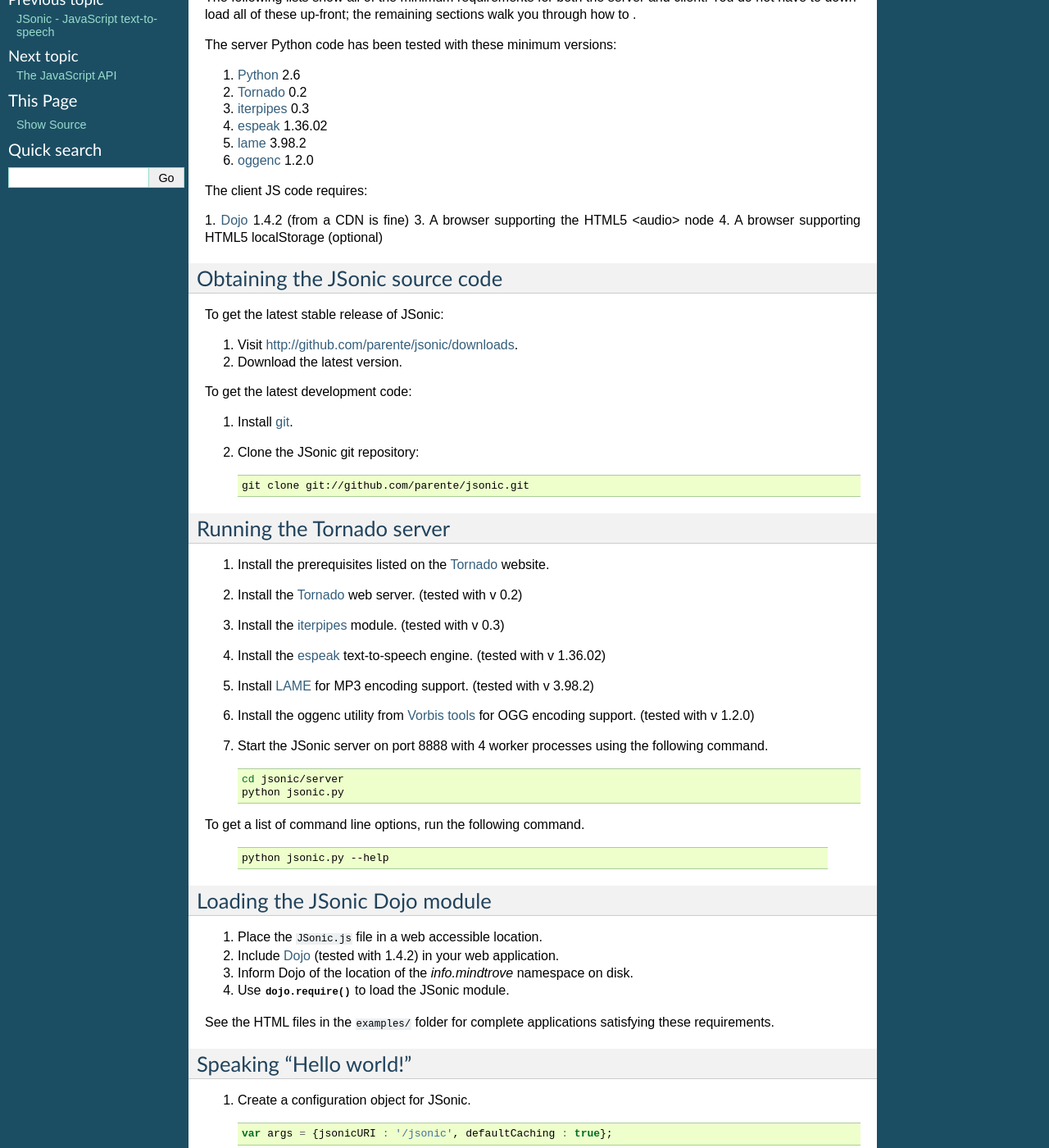
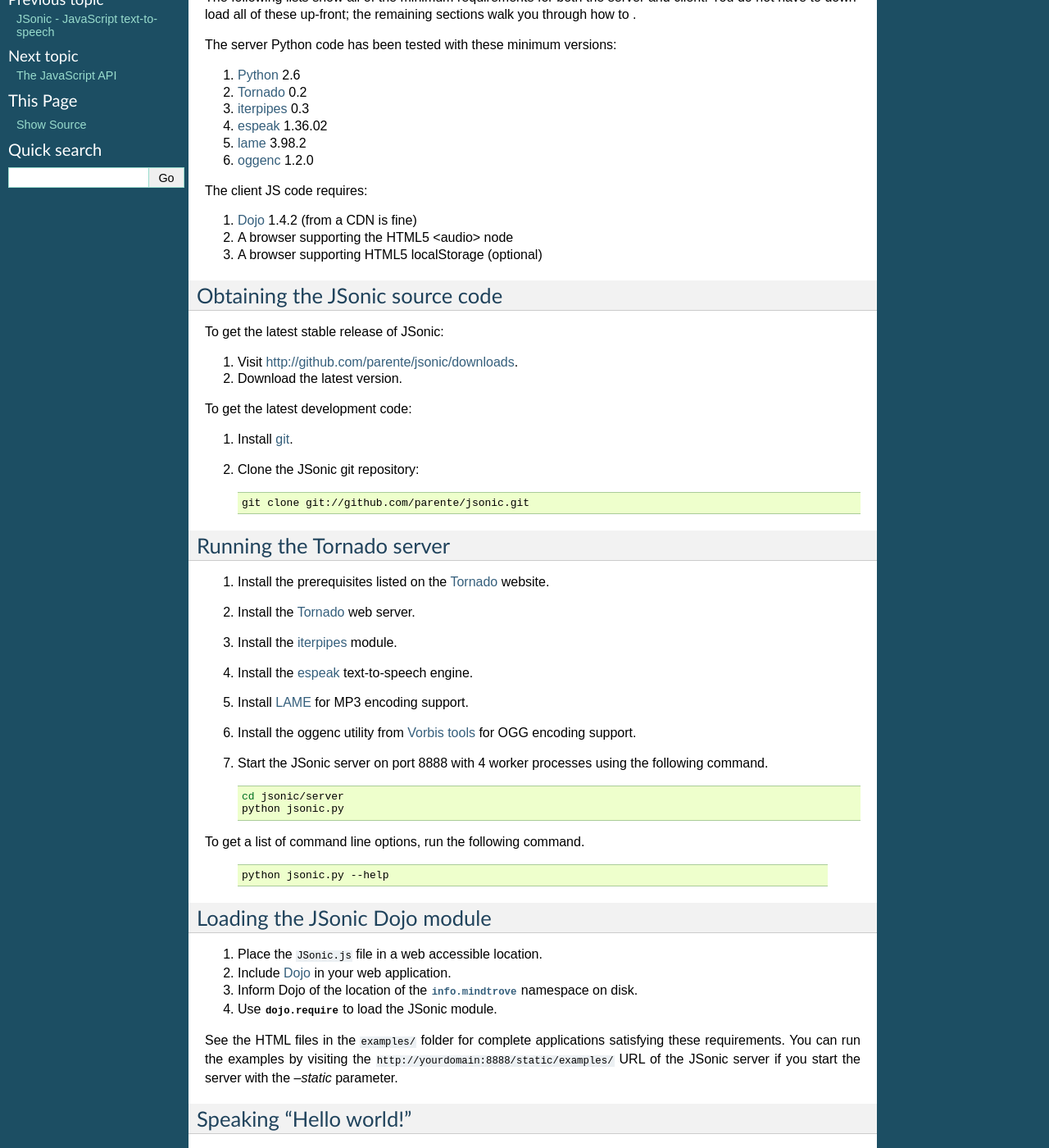
Before and after one commit to uncopenweb/jsonic, a Sphinx documentation site: the page built from doc/start.rst, in a window 1280 px wide and 1400 px high, scrolled down 240 px. Shown: the whole window at 82% size. Built offline with Sphinx 7.4.7, drawn with Linux system fonts in a browser that asks for light colours; some of the changed text lies outside the part shown.

```diff
--- a/doc/cache.rst
+++ b/doc/cache.rst
@@ -6,7 +6,7 @@ The JSonic client makes use of various levels of caching to lower the time delay
 URL caching
 -----------
 
-The JSonic client caches string URLs of synthesized speech files in memory the first time they are spoken. If the user's browser supports HTML5 local storage, it also stores the utterance text and its file URL in the local store to reduce the number of server requests for speech files by one the next time the application loads.
+The JSonic client caches string URLs of synthesized speech files in memory the first time they are spoken by an application instance. If the user's browser supports HTML5 local storage, JSonic also stores the utterance text and its file URL in the persistent store to eliminate the synthesis request to the server the next time the application loads.
 
 As of version |version|, the client does not attempt to flush cached URLs from memory or local storage. A future version of JSonic will support a configurable maximum URL cache size and invalidation algorithm.
 
--- a/doc/conf.py
+++ b/doc/conf.py
@@ -70,7 +70,7 @@ exclude_trees = ['_build']
 #default_role = None
 
 # If true, '()' will be appended to :func: etc. cross-reference text.
-#add_function_parentheses = True
+add_function_parentheses = False
 
 # If true, the current module name will be prepended to all description
 # unit titles (such as .. function::).
--- a/doc/rest.rst
+++ b/doc/rest.rst
@@ -1,7 +1,9 @@
 The REST API
 ============
 
-The JSonic server implements a REST interface providing information about available speech engines, synthesizing speech to audio files, and fetching speech files. The server sets the HTTP status code properly on every response to indicate whether a request was process successfully (e.g., 200, 206) or an error occurred (e.g., 500).
+The JSonic server implements a REST interface providing information about available speech engines, synthesizing speech to audio files, and fetching speech files. The server sets the HTTP status code properly on every response to indicate whether a request was processed successfully (e.g., 200, 206) or an error occurred (e.g., 500).
+
+The JSonic client API encapsulates the REST API in an object-oriented wrapper for easier use by applications. Nevertheless, the REST API should be considered public and addressable by other client implementations.
 
 .. _version-schema:
 
@@ -262,3 +264,5 @@ GET /files/[id]
 ---------------
 
 Gets a synthesized speech file previously created by `/synth`. For status codes in the 200s, the response body contains the bytes of the file, possibly limited to a range specified in the request.
+
+At deployment time, a web server optimized for serving static files may safely mask this portion of the JSonic REST API and serve the synthesized speech files itself without informing the JSonic server.
--- a/doc/start.rst
+++ b/doc/start.rst
@@ -20,8 +20,8 @@ The server Python code has been tested with these minimum versions:
 The client JS code requires:
 
 1. `Dojo`_ 1.4.2 (from a CDN is fine)
-3. A browser supporting the HTML5 <audio> node
-4. A browser supporting HTML5 localStorage (optional)
+2. A browser supporting the HTML5 <audio> node
+3. A browser supporting HTML5 localStorage (optional)
 
 Obtaining the JSonic source code
 --------------------------------
@@ -44,11 +44,11 @@ Running the Tornado server
 --------------------------
 
 #. Install the prerequisites listed on the `Tornado`_ website.
-#. Install the `Tornado`_ web server. (tested with v 0.2)
-#. Install the `iterpipes`_ module. (tested with v 0.3)
-#. Install the `espeak`_ text-to-speech engine. (tested with v 1.36.02)
-#. Install `LAME`_ for MP3 encoding support. (tested with v 3.98.2)
-#. Install the oggenc utility from `Vorbis tools`_ for OGG encoding support. (tested with v 1.2.0)
+#. Install the `Tornado`_ web server.
+#. Install the `iterpipes`_ module.
+#. Install the `espeak`_ text-to-speech engine.
+#. Install `LAME`_ for MP3 encoding support.
+#. Install the oggenc utility from `Vorbis tools`_ for OGG encoding support.
 #. Start the JSonic server on port 8888 with 4 worker processes using the following command.
 
    .. sourcecode:: bash
@@ -66,11 +66,11 @@ Loading the JSonic Dojo module
 ------------------------------
 
 #. Place the :file:`JSonic.js` file in a web accessible location.
-#. Include `Dojo`_ (tested with 1.4.2) in your web application.
-#. Inform Dojo of the location of the `info.mindtrove` namespace on disk.
+#. Include `Dojo`_ in your web application.
+#. Inform Dojo of the location of the :mod:`info.mindtrove` namespace on disk.
 #. Use :func:`dojo.require` to load the JSonic module.
 
-See the HTML files in the :file:`examples/` folder for complete applications satisfying these requirements.
+See the HTML files in the :file:`examples/` folder for complete applications satisfying these requirements. You can run the examples by visiting the :file:`http://yourdomain:8888/static/examples/` URL of the JSonic server if you start the server with the `--static` parameter.
 
 Speaking "Hello world!"
 -----------------------
```
Also changed, not shown: other parts of doc/cache.rst (+1 -1 lines), doc/js.rst (+9 -8 lines).
